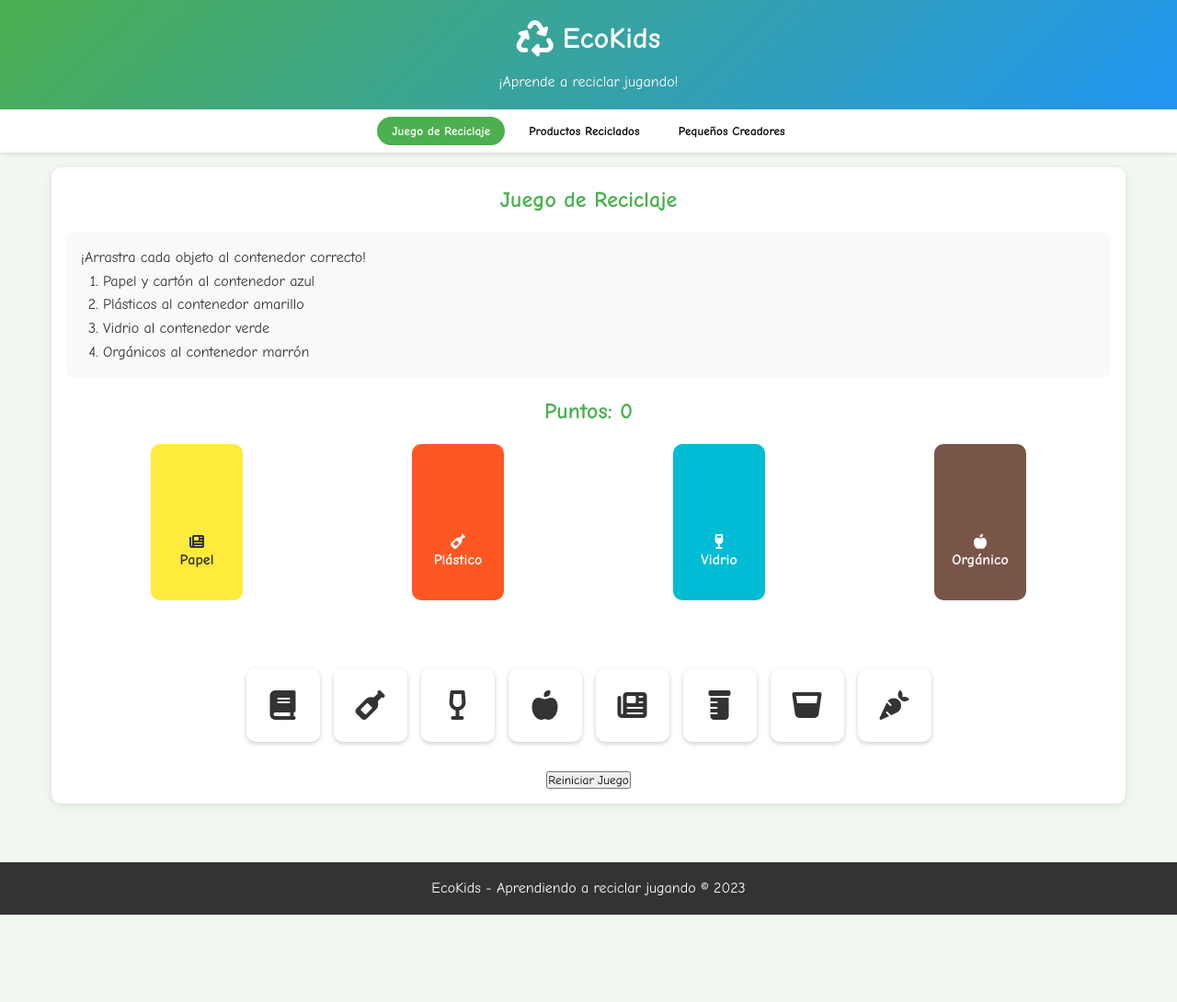
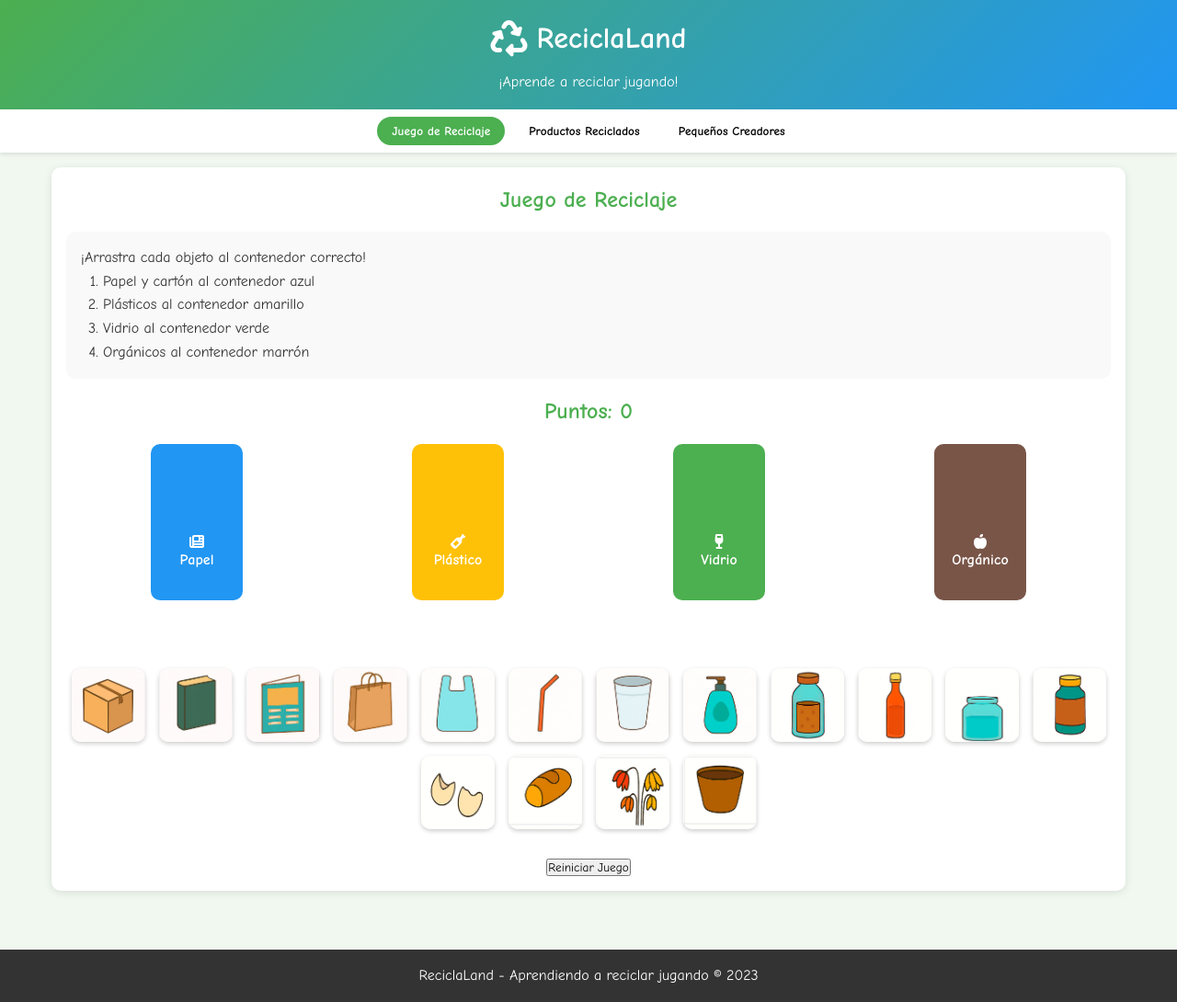
Before and after one commit to kabertpro/ReciclaLand, a plain HTML site: page index.html in a window 1280 px wide. Shown: the whole page at 92% size. Before the commit the page ends 995 px from the top, so only its background shows below. Drawn offline with Linux system fonts and the light colour scheme.

Commit message:
Rename EcoKids to ReciclaLand and update styles

```diff
--- a/index.html
+++ b/index.html
@@ -3,7 +3,7 @@
 <head>
     <meta charset="UTF-8">
     <meta name="viewport" content="width=device-width, initial-scale=1.0">
-    <title>EcoKids - Aprende a Reciclar Jugando</title>
+    <title>ReciclaLand - Aprende a Reciclar Jugando</title>
     <link rel="stylesheet" href="https://cdnjs.cloudflare.com/ajax/libs/font-awesome/6.4.0/css/all.min.css">
     <style>
         * {
@@ -17,9 +17,9 @@
             --primary: #4CAF50;
             --secondary: #FFC107;
             --accent: #2196F3;
-            --paper: #FFEB3B;
-            --plastic: #FF5722;
-            --glass: #00BCD4;
+            --paper: #2196F3;
+            --plastic: #FFC107;
+            --glass: #4CAF50;
             --organic: #795548;
             --light: #f9f9f9;
             --dark: #333;
@@ -149,7 +149,6 @@
 
         .bin.paper {
             background-color: var(--paper);
-            color: var(--dark);
         }
 
         .bin.paper::after {
@@ -195,10 +194,16 @@
             display: flex;
             align-items: center;
             justify-content: center;
-            font-size: 2rem;
             cursor: grab;
             box-shadow: 0 2px 5px rgba(0,0,0,0.2);
             transition: transform 0.2s;
+            overflow: hidden;
+        }
+
+        .item img {
+            width: 100%;
+            height: 100%;
+            object-fit: cover;
         }
 
         .item:hover {
@@ -303,7 +308,7 @@
         }
 
         .incorrect {
-            color: var(--plastic);
+            color: #FF5722;
         }
 
         @media (max-width: 768px) {
@@ -327,7 +332,7 @@
     <header>
         <div class="logo">
             <i class="fas fa-recycle"></i>
-            <h1>EcoKids</h1>
+            <h1>ReciclaLand</h1>
         </div>
         <p>¡Aprende a reciclar jugando!</p>
     </header>
@@ -353,49 +358,26 @@
             <div class="game-container">
                 <div class="score">Puntos: <span id="points">0</span></div>
                 <div class="bins">
-                    <div class="bin paper" data-type="paper">
+                    <div class="bin paper" data-type="carton">
                         <i class="fas fa-newspaper"></i>
                         <span>Papel</span>
                     </div>
-                    <div class="bin plastic" data-type="plastic">
+                    <div class="bin plastic" data-type="plastico">
                         <i class="fas fa-wine-bottle"></i>
                         <span>Plástico</span>
                     </div>
-                    <div class="bin glass" data-type="glass">
+                    <div class="bin glass" data-type="vidrio">
                         <i class="fas fa-wine-glass"></i>
                         <span>Vidrio</span>
                     </div>
-                    <div class="bin organic" data-type="organic">
+                    <div class="bin organic" data-type="organico">
                         <i class="fas fa-apple-alt"></i>
                         <span>Orgánico</span>
                     </div>
                 </div>
                 <div class="feedback" id="feedback"></div>
-                <div class="items">
-                    <div class="item" data-type="paper" draggable="true">
-                        <i class="fas fa-book"></i>
-                    </div>
-                    <div class="item" data-type="plastic" draggable="true">
-                        <i class="fas fa-wine-bottle"></i>
-                    </div>
-                    <div class="item" data-type="glass" draggable="true">
-                        <i class="fas fa-wine-glass-alt"></i>
-                    </div>
-                    <div class="item" data-type="organic" draggable="true">
-                        <i class="fas fa-apple-alt"></i>
-                    </div>
-                    <div class="item" data-type="paper" draggable="true">
-                        <i class="fas fa-newspaper"></i>
-                    </div>
-                    <div class="item" data-type="plastic" draggable="true">
-                        <i class="fas fa-prescription-bottle"></i>
-                    </div>
-                    <div class="item" data-type="glass" draggable="true">
-                        <i class="fas fa-glass-whiskey"></i>
-                    </div>
-                    <div class="item" data-type="organic" draggable="true">
-                        <i class="fas fa-carrot"></i>
-                    </div>
+                <div class="items" id="items-container">
+                    <!-- Los elementos se generarán dinámicamente con JavaScript -->
                 </div>
                 <button id="reset-btn">Reiniciar Juego</button>
             </div>
@@ -463,7 +445,7 @@
 
         <section id="creators" class="section">
             <h2>Nuestros Pequeños Creadores</h2>
-            <p style="text-align: center; margin-bottom: 1.5rem;">Estos son los niños que hicieron posible EcoKids:</p>
+            <p style="text-align: center; margin-bottom: 1.5rem;">Estos son los niños que hicieron posible ReciclaLand:</p>
             <div class="creators">
                 <div class="creator">
                     <i class="fas fa-child"></i>
@@ -495,7 +477,7 @@
     </div>
 
     <footer>
-        <p>EcoKids - Aprendiendo a reciclar jugando &copy; 2023</p>
+        <p>ReciclaLand - Aprendiendo a reciclar jugando &copy; 2023</p>
     </footer>
 
     <script>
@@ -526,11 +508,60 @@
         const feedback = document.getElementById('feedback');
         const pointsDisplay = document.getElementById('points');
         const resetBtn = document.getElementById('reset-btn');
+        const itemsContainer = document.getElementById('items-container');
 
-        // Configurar elementos arrastrables
-        document.querySelectorAll('.item').forEach(item => {
-            item.addEventListener('dragstart', dragStart);
-        });
+        // Definir las imágenes para cada categoría
+        const images = {
+            carton: [
+                'periodico.jpg', 'revista.jpg', 'caja-carton.jpg', 'libro.jpg',
+                'sobre.jpg', 'folleto.jpg', 'cuaderno.jpg', 'hoja-papel.jpg',
+                'caja-huevos.jpg', 'tubo-carton.jpg', 'caja-cereal.jpg', 'bolsa-papel.jpg'
+            ],
+            plastico: [
+                'botella-plastico.jpg', 'botella-agua.jpg', 'botella-jabon.jpg', 'bolsa-plastico.jpg',
+                'vaso-plastico.jpg', 'pajita.jpg', 'envase-yogur.jpg', 'tapas-plastico.jpg',
+                'juguete-plastico.jpg', 'cubiertos-plastico.jpg', 'bote-detergente.jpg', 'film-plastico.jpg'
+            ],
+            vidrio: [
+                'botella-vidrio.jpg', 'frasco-mermelada.jpg', 'tarro-cristal.jpg', 'botella-vino.jpg',
+                'frasco-perfume.jpg', 'vaso-vidrio.jpg', 'botella-salsa.jpg', 'frasco-especias.jpg',
+                'lampara-vidrio.jpg', 'florero.jpg', 'botella-leche.jpg', 'frasco-medicina.jpg'
+            ],
+            organico: [
+                'manzana.jpg', 'platano.jpg', 'cascara-huevo.jpg', 'hojas-secas.jpg',
+                'restos-verduras.jpg', 'cascara-naranja.jpg', 'pan-duro.jpg', 'posos-cafe.jpg',
+                'cascara-patata.jpg', 'flores-marchitas.jpg', 'huesos-fruta.jpg', 'restos-te.jpg'
+            ]
+        };
+
+        // Función para generar elementos del juego
+        function generateGameItems() {
+            itemsContainer.innerHTML = '';
+
+            // Crear 4 elementos de cada categoría (total 16)
+            Object.keys(images).forEach(category => {
+                // Seleccionar 4 imágenes aleatorias de cada categoría
+                const shuffled = [...images[category]].sort(() => 0.5 - Math.random());
+                const selectedImages = shuffled.slice(0, 4);
+
+                selectedImages.forEach(imageName => {
+                    const item = document.createElement('div');
+                    item.className = 'item';
+                    item.setAttribute('data-type', category);
+                    item.setAttribute('draggable', 'true');
+
+                    const img = document.createElement('img');
+                    img.src = `https://kabertpro.github.io/ReciclaLand/images/${imageName}`;
+                    img.alt = imageName.replace('.jpg', '');
+
+                    item.appendChild(img);
+                    itemsContainer.appendChild(item);
+
+                    // Añadir evento de arrastre
+                    item.addEventListener('dragstart', dragStart);
+                });
+            });
+        }
 
         // Configurar contenedores como destinos de arrastre
         document.querySelectorAll('.bin').forEach(bin => {
@@ -593,6 +624,7 @@
             pointsDisplay.textContent = points;
             feedback.textContent = "";
             feedback.className = "feedback";
+            generateGameItems();
         });
 
         // Añadir efecto de sacudida a los contenedores
@@ -605,6 +637,9 @@
             }
         `;
         document.head.appendChild(style);
+
+        // Inicializar el juego
+        generateGameItems();
     </script>
 </body>
 </html>
```
